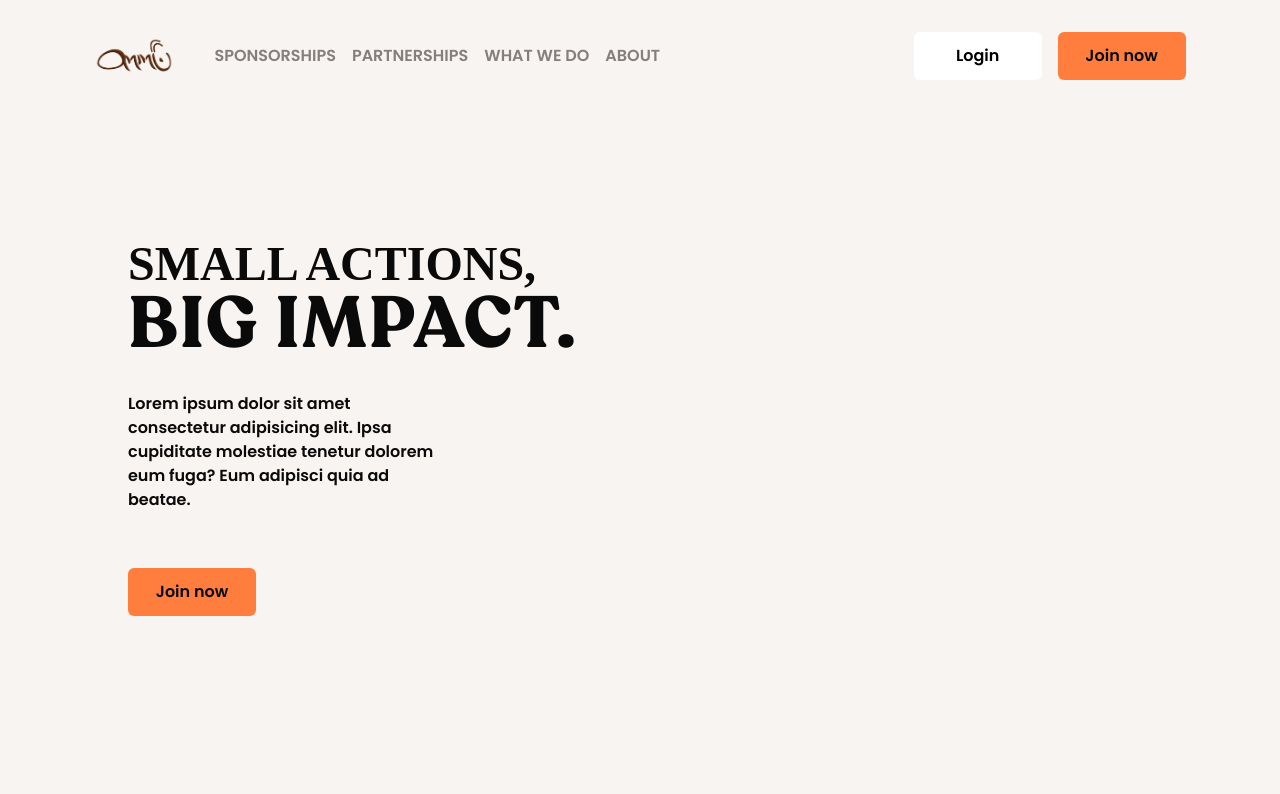
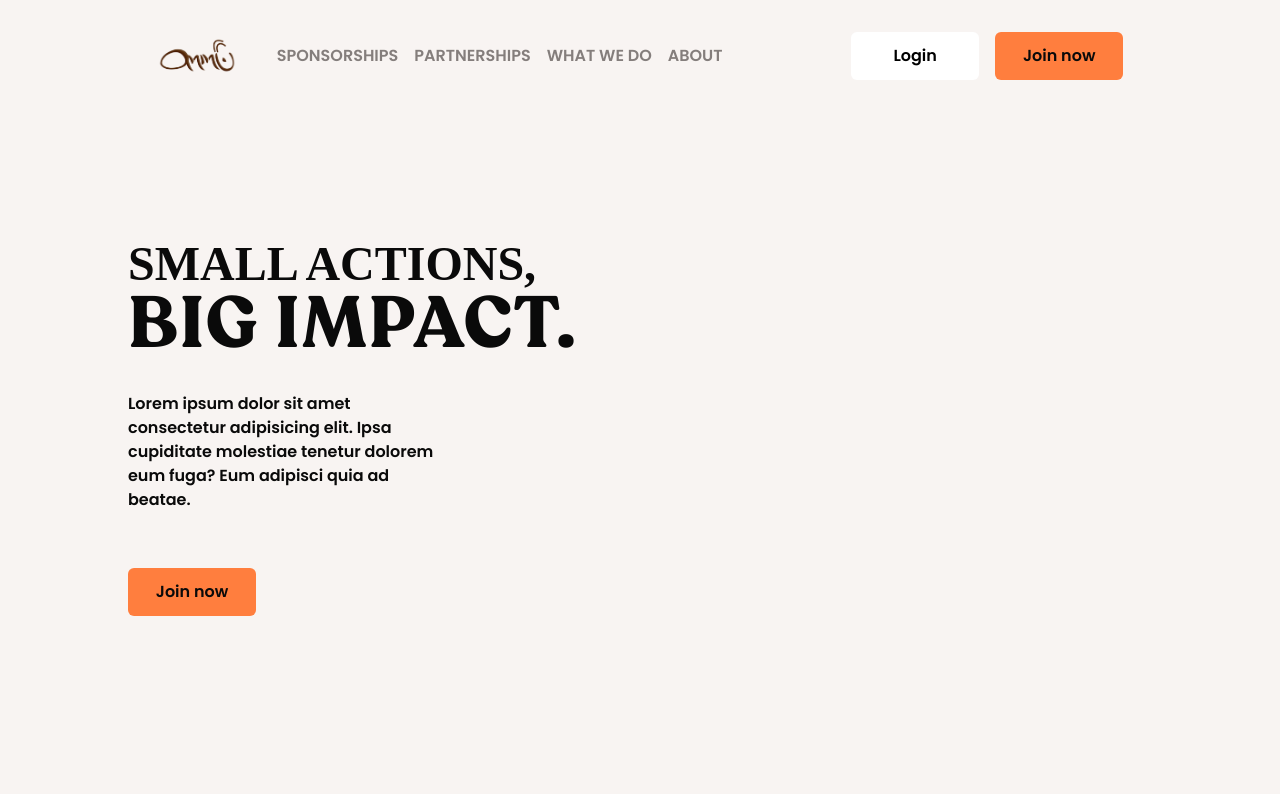
Before and after one commit to reydelshit/ommu-marketing, a React (Vite) app: page / in a window 1280 px wide. Shown: the top 794 px of the page. Built offline with nearby package versions, Linux system fonts and the light colour scheme; a web font is replaced by a local one.

Commit message:
removed: unneccessary imports

```diff
--- a/src/components/Header.tsx
+++ b/src/components/Header.tsx
@@ -2,7 +2,7 @@ import Logo from '@/assets/images/ommu.png';
 const Header = () => {
   return (
     <div className="flex w-full items-center justify-center p-4">
-      <div className="flex w-[90%] items-center justify-between p-4">
+      <div className="mx-auto flex w-[80%] max-w-[1100px] items-center justify-between p-4">
         <div className="flex items-center gap-10">
           <img className="w-20" src={Logo} alt="logo" />
 
```
